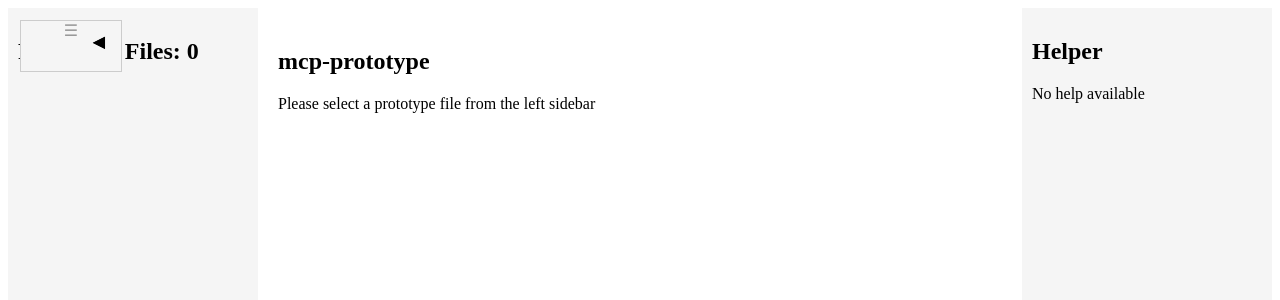
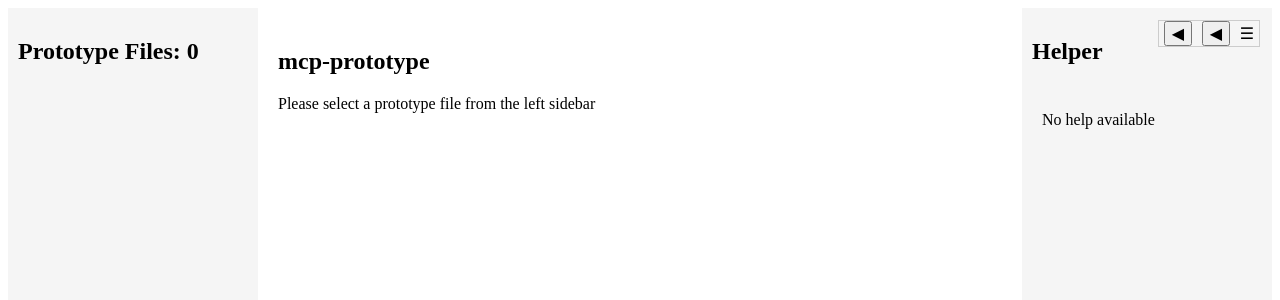
Before and after one commit to llxxbb/mcp-prototype, a SvelteKit app: page / in a window 1280 px wide. Shown: the top 300 px of the page. Built offline with nearby package versions, Linux system fonts and the light colour scheme.

Commit message:
tool panel worked

```diff
--- a/src/routes/+page.svelte
+++ b/src/routes/+page.svelte
@@ -13,23 +13,32 @@
 	export let data;
 	let prototypeItems = data?.prototypeItems || [];
 	let isPanelDragging = false;
-	let panelPosition = { x: 20, y: 20 };
+	let panelPosition = { x: 0, y: 20 };
 	let dragStart = { x: 0, y: 0 };
+
+	onMount(() => {
+		// Set initial position to top-right corner but within visible area
+		panelPosition.x = window.innerWidth - 130; // 100 (width) + 30 buffer
+	});
 
 	function handleDragStart(event) {
 		isPanelDragging = true;
 		dragStart.x = event.clientX - panelPosition.x;
 		dragStart.y = event.clientY - panelPosition.y;
+		event.preventDefault(); // Prevent default drag behavior
 	}
 
 	function handleDragMove(event) {
 		if (isPanelDragging) {
 			const newX = event.clientX - dragStart.x;
 			const newY = event.clientY - dragStart.y;
-			// Ensure the panel stays within the viewport
+
+			// Calculate boundaries
 			const maxX = window.innerWidth - 100; // panel width
 			const maxY = window.innerHeight - 50; // panel height
-			panelPosition.x = Math.max(0, Math.min(newX, maxX));
+
+			// Allow full horizontal movement
+			panelPosition.x = Math.max(0, Math.min(newX, maxX)); // increased range
 			panelPosition.y = Math.max(0, Math.min(newY, maxY));
 		}
 	}
@@ -38,33 +47,34 @@
 		isPanelDragging = false;
 	}
 
-	$: {
-		// Only add event listeners when the component is active
+	// Manage drag event listeners
 	if (typeof window !== 'undefined') {
 		const moveListener = (event) => handleDragMove(event);
 		const upListener = () => handleDragEnd();
 
+		// Add listeners on component mount
+		onMount(() => {
 			document.addEventListener('mousemove', moveListener);
 			document.addEventListener('mouseup', upListener);
+		});
 
-			// Cleanup function to remove event listeners when component is destroyed
+		// Remove listeners on component destroy
 		onDestroy(() => {
 			document.removeEventListener('mousemove', moveListener);
 			document.removeEventListener('mouseup', upListener);
 		});
 	}
-	}
 </script>
 
 <main class="app-container">
-	<div class="draggable-panel" style="left: {panelPosition.x}px; top: {panelPosition.y}px;" role="button" tabindex="0">
-		<button onclick={toggleLeftSidebar} class="toggle-btn sidebar-toggle-btn">
+	<div id="toolbox" class="draggable-panel" role="button" tabindex="0" style="transform: translate({panelPosition.x}px, {panelPosition.y}px);">
+		<button onclick={toggleLeftSidebar} class="toggle-btn">
 			{$leftSidebarVisible ? '◀' : '▶'}
 		</button>
-		<button onclick={toggleRightSidebar} class="toggle-btn sidebar-toggle-btn">
+		<button onclick={toggleRightSidebar} class="toggle-btn">
 			{$rightSidebarVisible ? '◀' : '▶'}
 		</button>
-		<div class="drag-handle" onmousedown={handleDragStart} role="presentation">☰</div>
+		<div id="drag-handler" class="drag-handle" onmousedown={handleDragStart} role="presentation">☰</div>
 	</div>
 	<aside class="sidebar" class:collapsed={!$leftSidebarVisible}>
 		<div class="nav-content">
@@ -92,7 +102,7 @@
 	<aside class="sidebar right" class:collapsed={!$rightSidebarVisible}>
 		<div class="helper-content">
 			<h2>Helper</h2>
-			<div class="markdown-content">
+			<div class="helper-content">
 				{#if $currentContentHelp}
 					{@html marked($currentContentHelp)}
 				{:else}
@@ -105,4 +115,5 @@
 
 <style global>
 	@import './page.svelte.css';
+
 </style>
--- a/src/routes/page.svelte.css
+++ b/src/routes/page.svelte.css
@@ -17,14 +17,8 @@
 }
 
 .toggle-btn {
-	position: absolute;
-	top: 10px;
-	right: 10px;
-	background: none;
-	border: none;
 	cursor: pointer;
 	font-size: 16px;
-	z-index: 10;
 }
 
 .content {
@@ -50,9 +44,15 @@
 	padding: 10px;
 }
 
+.draggable-panel, .drag-handle {
+	user-select: none;
+	-webkit-user-select: none;
+	-moz-user-select: none;
+	-ms-user-select: none;
+}
+
 .draggable-panel {
 	width: 100px;
-	height: 50px;
 	background: #f5f5f5;
 	border: 1px solid #ccc;
 	position: absolute;
@@ -61,22 +61,9 @@
 	justify-content: space-around;
 	align-items: center;
 	cursor: move;
-}
-
-.sidebar-toggle-btn {
-	background: none;
-	border: none;
-	cursor: pointer;
-	font-size: 16px;
+	top: 0;
 }
 
 .drag-handle {
-	position: absolute;
-	top: 0;
-	left: 0;
-	width: 100%;
-	height: 20px;
 	cursor: move;
-	text-align: center;
-	color: #999;
 }
```
Lines whose indentation alone changed are shown as unchanged.
